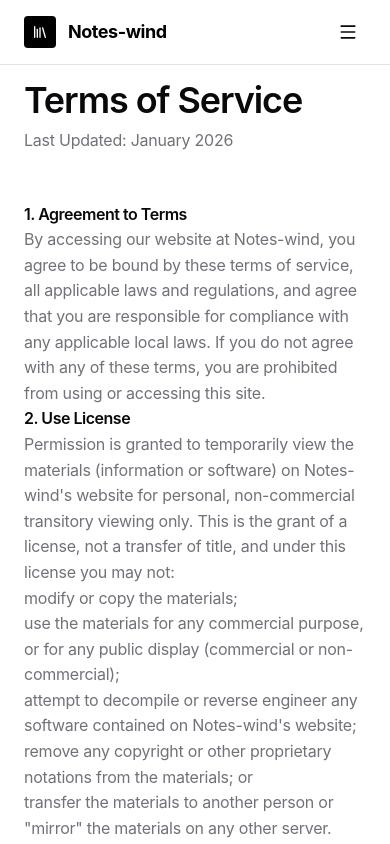
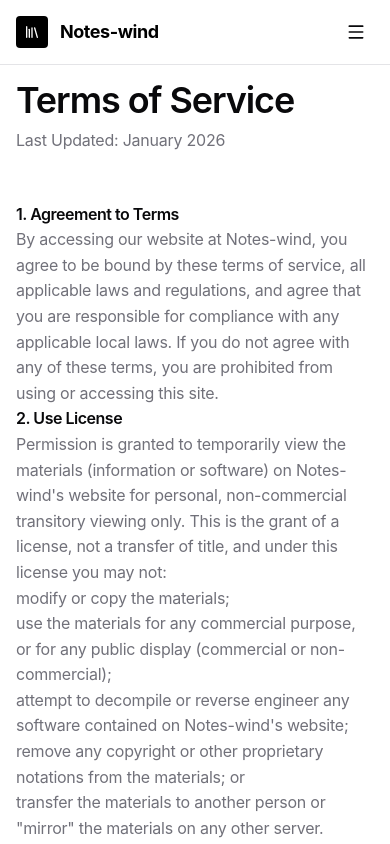
Before and after one commit to Ram0507-Reddy/Notes-wind, a React (Vite) app in the folder client/: page /terms in a window 390 px wide. Shown: the top 844 px of the page. Built offline with nearby package versions, Linux system fonts and the light colour scheme.

Commit message:
style: Responsive design polish - Dynamic viewport height for PDF, optimized referencing spacing

```diff
--- a/client/src/index.css
+++ b/client/src/index.css
@@ -54,7 +54,7 @@ h6 {
 
 /* UI Utilities */
 .container-custom {
-  @apply max-w-6xl mx-auto px-6;
+  @apply max-w-6xl mx-auto px-4 md:px-6;
 }
 
 /* Minimalist Button */
--- a/client/src/pages/ResourceView.jsx
+++ b/client/src/pages/ResourceView.jsx
@@ -140,7 +140,7 @@ const ResourceView = () => {
                         initial={{ opacity: 0 }}
                         animate={{ opacity: 1 }}
                         exit={{ opacity: 0 }}
-                        className="fixed inset-0 z-50 bg-black/95 backdrop-blur-sm flex flex-col"
+                        className="fixed inset-0 z-50 bg-black/95 backdrop-blur-sm flex flex-col h-[100dvh]"
                         // Disable context menu on the entire modal wrapper
                         onContextMenu={(e) => {
                             e.preventDefault();
--- a/client/src/pages/SemesterSelect.jsx
+++ b/client/src/pages/SemesterSelect.jsx
@@ -36,7 +36,7 @@ const SemesterSelect = () => {
                     <p className="text-text-secondary mt-1 capitalize">{deptId?.replace('-', ' ')}</p>
                 </div>
 
-                <div className="grid grid-cols-2 md:grid-cols-4 lg:grid-cols-4 gap-6">
+                <div className="grid grid-cols-2 md:grid-cols-4 lg:grid-cols-4 gap-4 md:gap-6">
                     {semesters.map((sem, idx) => (
                         <Link to={`/departments/${deptId}/semesters/${sem}`} key={sem}>
                             <motion.div
```
